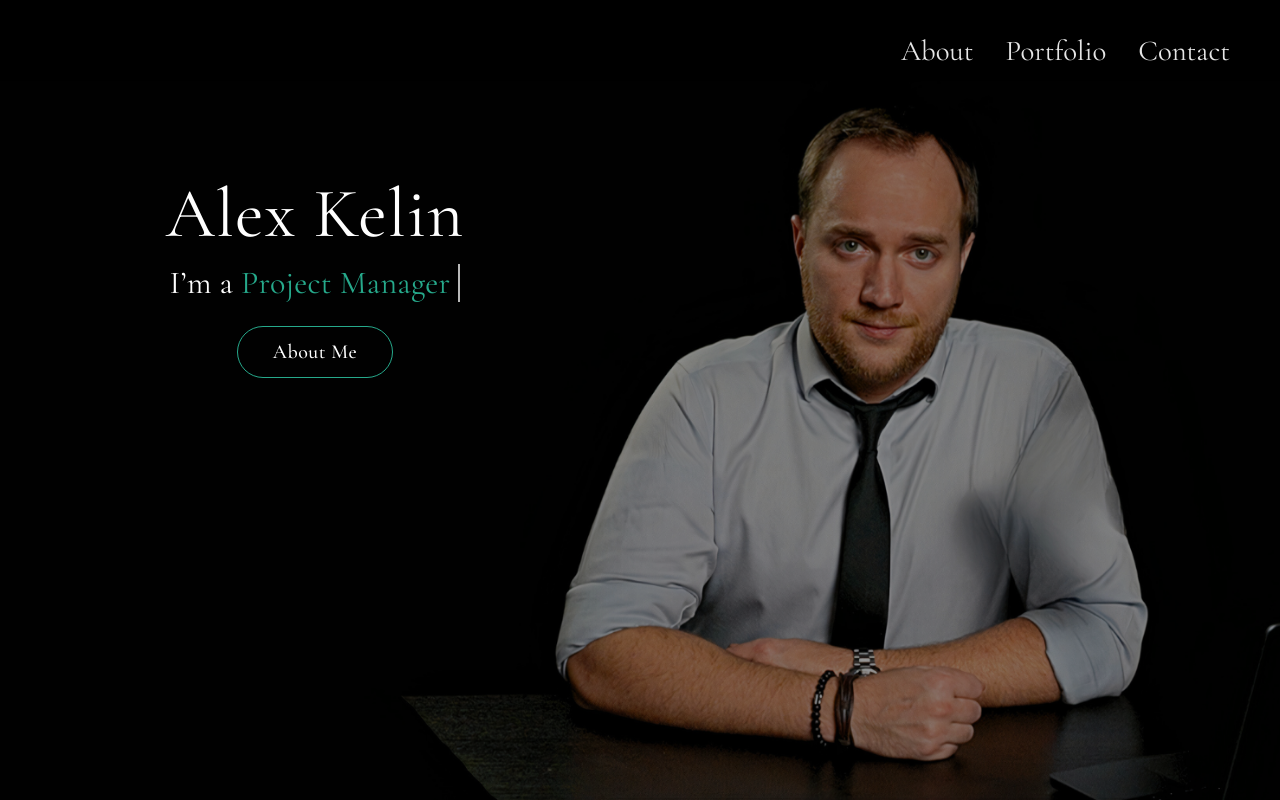
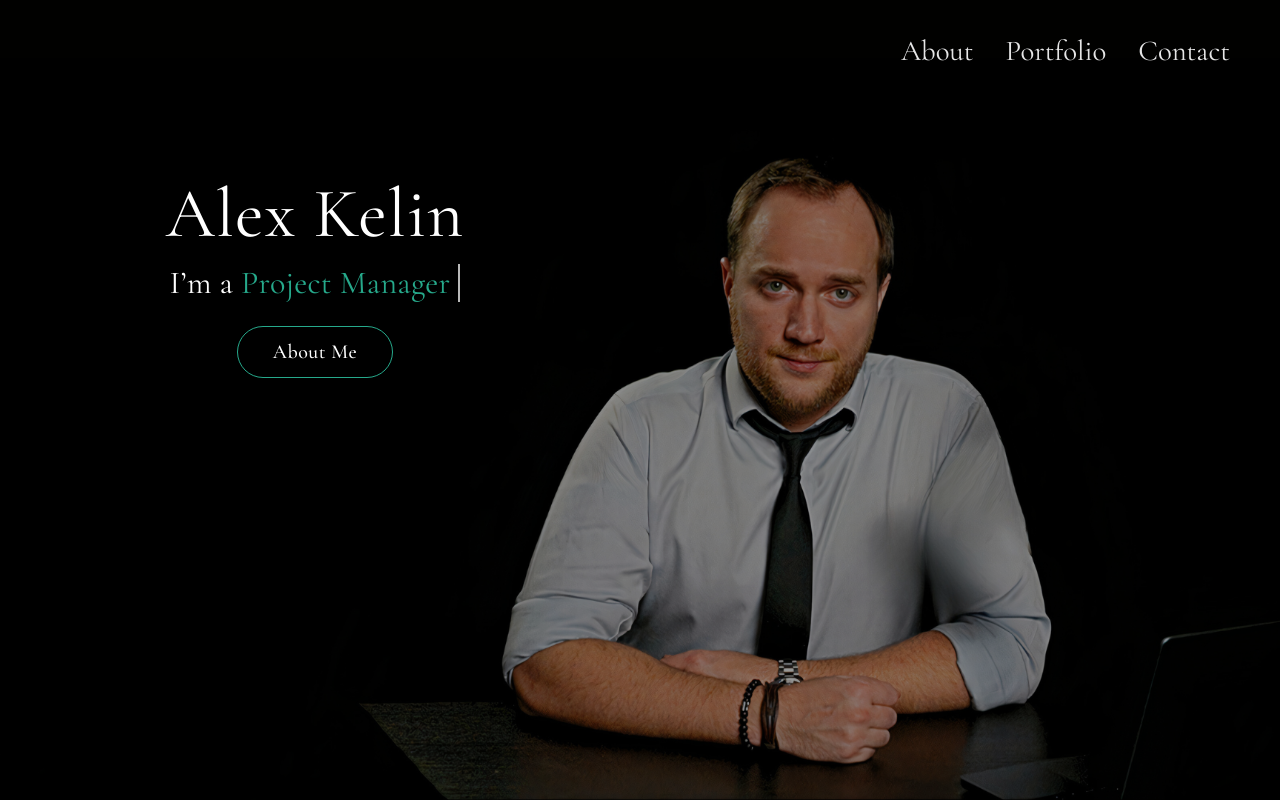
Before and after one commit to AlexKelin/Portfolio_3.0, a Flask app: page / in a window 1280 px wide. Run offline with Flask 2, Linux system fonts and the light colour scheme; some libraries are stand-ins or nearby versions.

Commit message:
Calc 1.0

```diff
--- a/templates/index.html
+++ b/templates/index.html
@@ -59,7 +59,7 @@
     </div>
   </nav>
   <!-- Home-->
-  <section class="home-area element-cover-bg" id="home" style="background-image:url(../static/img/home2.png)">
+  <section class="home-area element-cover-bg" id="home" style="background-image:url(../static/img/home3.png)">
     <div class="container h-100">
       <div class="row h-100 align-items-center justify-content-center">
         <div class="col-12 col-lg-8 home-content text-center shift-left-lg">
```
Also changed, not shown: static/img/home3.png (added), static/img/img-kitzu-logo.png (deleted), static/img/info-img.png (deleted).
